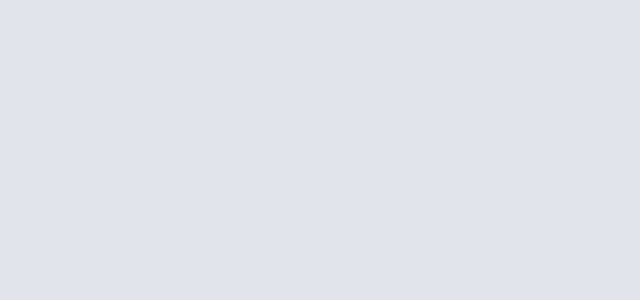
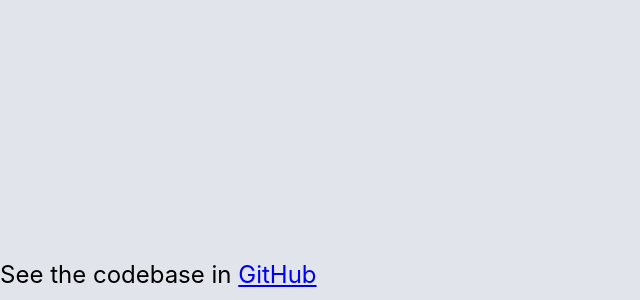
Before and after one commit to DeboraSerra/project-trybe-tunes, a React (Create React App) app: page / in a window 1280 px wide. Shown: the part 500-800 px from the top of the page, without its empty margins (0-640 px from the left). Built offline with nearby package versions, Linux system fonts and the light colour scheme.

Commit message:
Adiciona footer

```diff
--- a/src/App.js
+++ b/src/App.js
@@ -13,6 +13,7 @@ class App extends React.Component {
     return (
       <section>
         <BrowserRouter>
+          <section className="main-page">
             <Switch>
               <Route path="/project-trybe-tunes/profile/edit" component={ ProfileEdit } />
               <Route path="/project-trybe-tunes/profile" component={ Profile } />
@@ -22,7 +23,11 @@ class App extends React.Component {
               <Route exact path="/project-trybe-tunes/" component={ Login } />
               <Route path="/project-trybe-tunes/*" component={ NotFound } />
             </Switch>
+          </section>
         </BrowserRouter>
+        <footer className="footer">
+          See the codebase in <a href="https://github.com/DeboraSerra/project-trybe-tunes/tree/master">GitHub</a>
+        </footer>
       </section>
     );
   }
--- a/src/index.css
+++ b/src/index.css
@@ -17,3 +17,12 @@ code {
   display: flex;
   justify-content: center;
 }
+
+.main-page {
+  min-height: 95vh;
+}
+
+.footer {
+  width: 100%;
+  font-size: 1.5rem;
+}
```
Also changed, not shown: 1 other file (tests, documents, lock files or other folders). Lines whose indentation alone changed are shown as unchanged.
